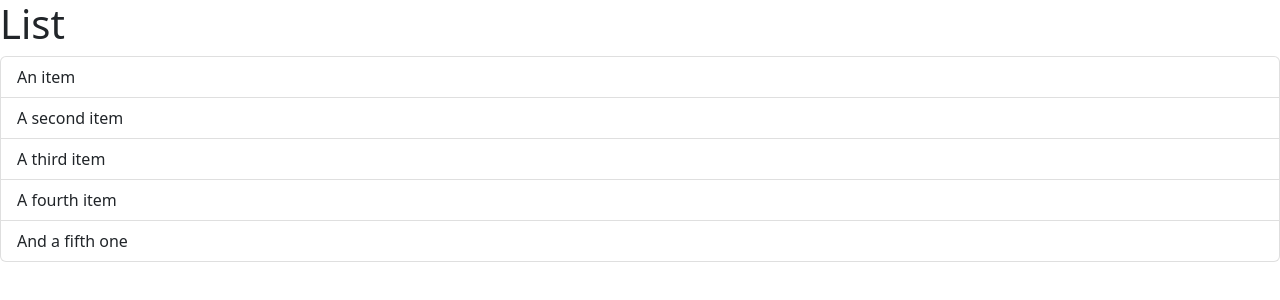
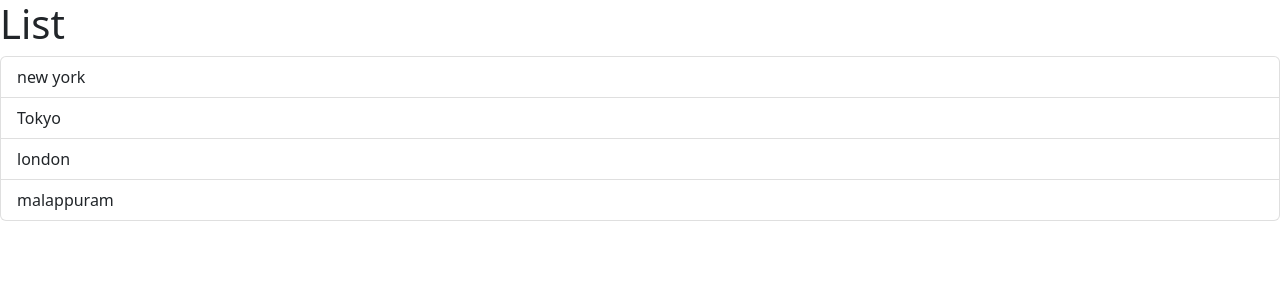
Before and after one commit to irisxvii/figuring-react-out, a React (Vite) app: page / in a window 1280 px wide. Shown: the top 300 px of the page. Built offline with nearby package versions, Linux system fonts and the light colour scheme.

Commit message:
handled mouseclick

```diff
--- a/src/components/ListGroup.tsx
+++ b/src/components/ListGroup.tsx
@@ -1,14 +1,23 @@
+import { MouseEvent } from "react";
 
 function ListGroup(){
+
+const items = ["new york", "Tokyo", "london", "malappuram"]
+
+const handleClick = (event: MouseEvent) => console.log(event)
+
     return (
     <>
         <h1>List</h1>
         <ul className="list-group">
-            <li className="list-group-item">An item</li>
-            <li className="list-group-item">A second item</li>
-            <li className="list-group-item">A third item</li>
-            <li className="list-group-item">A fourth item</li>
-            <li className="list-group-item">And a fifth one</li>
+            {items.map((item) =>
+            (<li
+                key={item}
+                className='list-group-item'
+                onClick={handleClick}>
+                {item}
+                </li>
+            ))}  {/*instead of for loop we use map. while using this method key should be used*/}
         </ul>
     </>
     );
```
